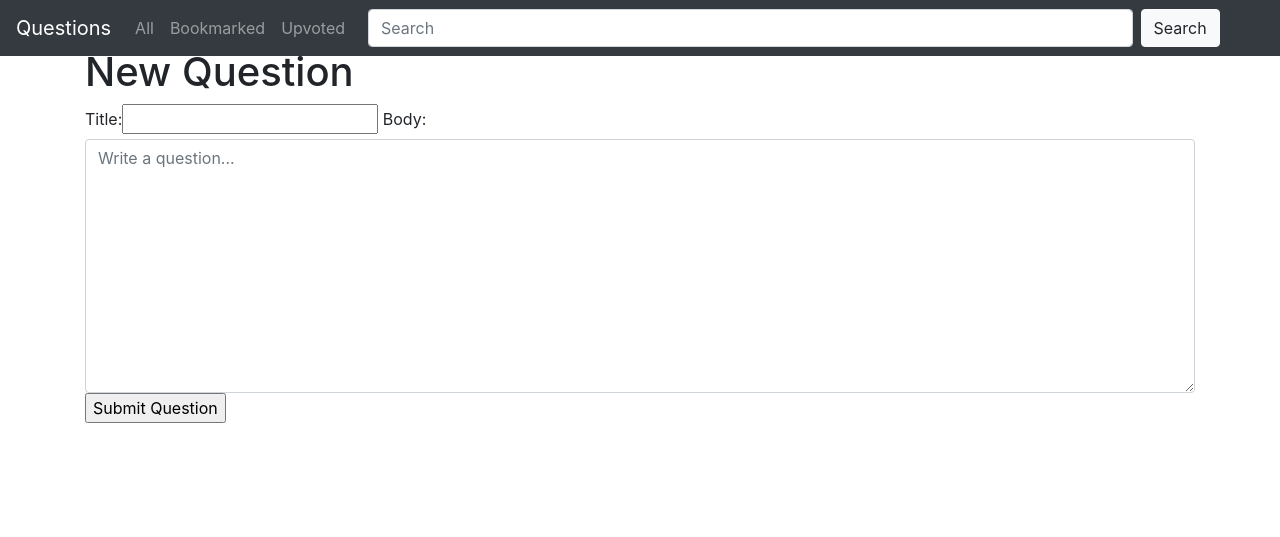
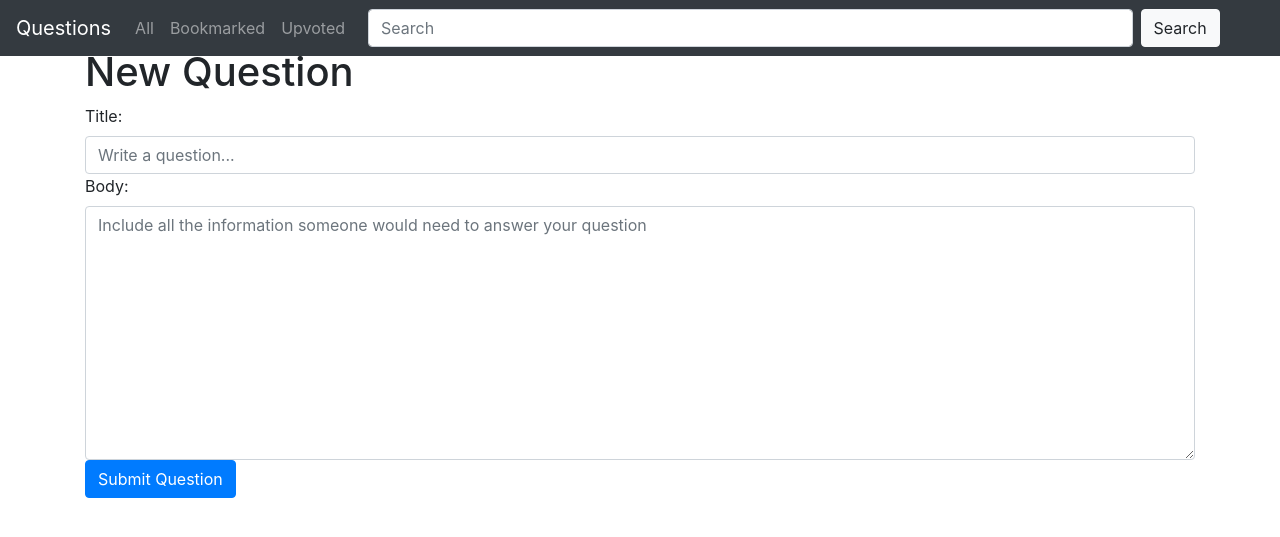
Before and after one commit to jmcuevas/quickstartguides-dev, a Django app: page /questions/new in a window 1280 px wide. Shown: the top 537 px of the page. Run offline with Django 3.2, Linux system fonts and the light colour scheme; some libraries are stand-ins or nearby versions.

Commit message:
Add bootstrap to NewQuestionForm

```diff
--- a/questions/templates/questions/new.html
+++ b/questions/templates/questions/new.html
@@ -7,7 +7,7 @@
     <form action="{% url 'question_new' %}" method="post">
         {% csrf_token %}
         {{ new_question_form }}
-        <input type="submit" name="submit" value="Submit Question">
+        <input type="submit" name="submit" value="Submit Question" class="btn btn-primary">
     </form>
 
 {% endblock %}
--- a/questions/views.py
+++ b/questions/views.py
@@ -8,8 +8,13 @@ from .models import Question, Answer, Vote, Bookmark
 # ----- Forms -----
 
 class NewQuestionForm(forms.Form):
-    title = forms.CharField(label="Title")
-    body = forms.CharField(label="Body", widget=forms.Textarea(attrs= {'class':'form-control', 'placeholder':'Write a question...'}))
+    title = forms.CharField(label="Title", widget=forms.TextInput(attrs={'class':'form-control', 'placeholder':'Write a question...'}))
+    body = forms.CharField(label="Body",
+        widget=forms.Textarea(attrs= {
+            'class':'form-control',
+            'placeholder':'Include all the information someone would need to answer your question'
+        })
+    )
 
 class NewAnswerForm(forms.Form):
     body = forms.CharField(widget=forms.Textarea(attrs= {'class':'form-control', 'placeholder':'Write your answer...'}))
@@ -42,7 +47,7 @@ def new(request):
             new_question.save()
             print("Sucess: Question saved")
 
-            return(HttpResponseRedirect(reverse("index")))
+            return(HttpResponseRedirect(reverse("question_show", kwargs={'question_id':new_question.pk})))
 
         # Invalid form data
         else:
```
